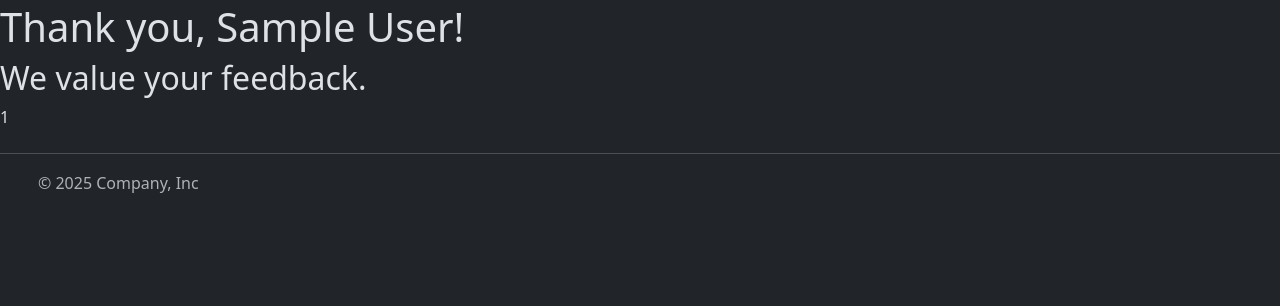
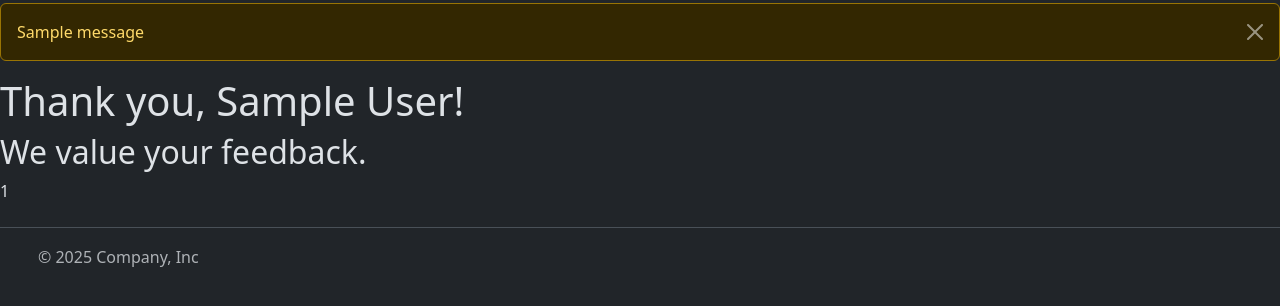
Before and after one commit to jomrembau/Flask_Practice, a Flask app: template forms_practice/extra/templates/registered.html in a window 1280 px wide. Shown: the part 69-375 px from the top of the page. Run offline with Flask 3, Linux system fonts and the light colour scheme; the template is opened without the code that fills it, so the values that code supplies are empty; the visitor is signed in with stand-in values (Sample User, id 1); one stand-in notice (Sample message) is shown.

Commit message:
Flash Practice

```diff
--- a/forms_practice/extra/main.py
+++ b/forms_practice/extra/main.py
@@ -1,4 +1,4 @@
-from flask import Flask, render_template,session, url_for, redirect
+from flask import Flask, render_template,session, url_for, redirect, flash
 from forms import  WelcomeForm
 
 app = Flask(__name__)
@@ -13,6 +13,8 @@ def index():
         session["name"] = form.name.data
         session["feedback"] = form.feedback.data
 
+        flash(f"Thank you,{session["name"]}!")
+
         return redirect(url_for("registered"))
 
     return render_template("index.html", form=form)
--- a/forms_practice/extra/templates/index.html
+++ b/forms_practice/extra/templates/index.html
@@ -2,6 +2,8 @@
 
 {% block content %}
 <h1>Welcome</h1>
+
+
 
 <form action="{{url_for('index')}}" method="POST">
     {{ form.hidden_tag() }} <br>
--- a/forms_practice/extra/templates/registered.html
+++ b/forms_practice/extra/templates/registered.html
@@ -1,6 +1,15 @@
 {% extends "base.html" %}
 
 {% block content %}
+
+{% for mess in get_flashed_messages() %}
+    <div class="alert alert-warning alert-dismissible fade show" role="alert">
+      <button type="button" class="btn-close" data-bs-dismiss="alert" aria-label="Close"></button>
+        {{ mess }}
+    </div>
+
+{% endfor %}
+
 <h1>Thank you, {{session["name"]}}!</h1>
 
 <h2> We value your feedback.</h2>
```
